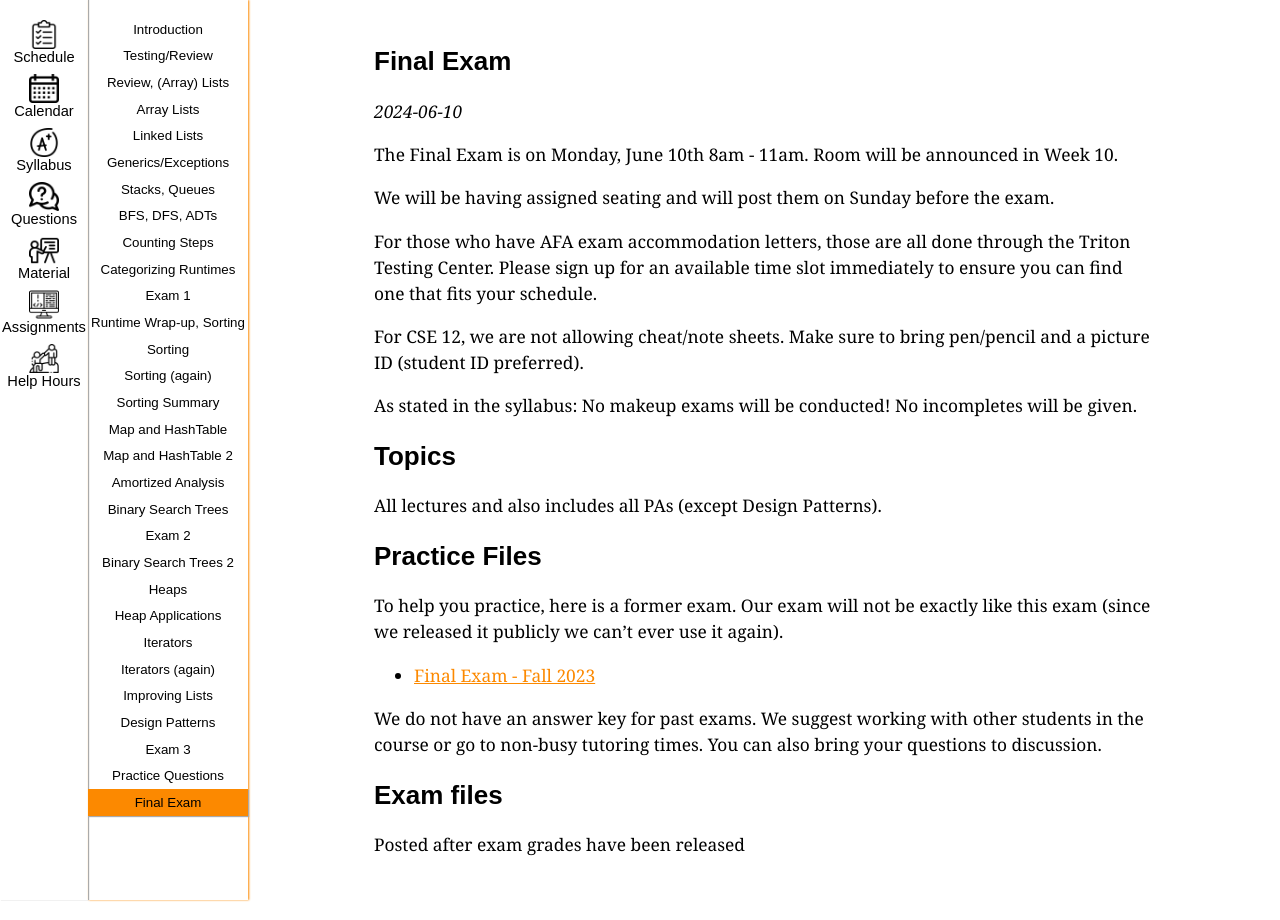
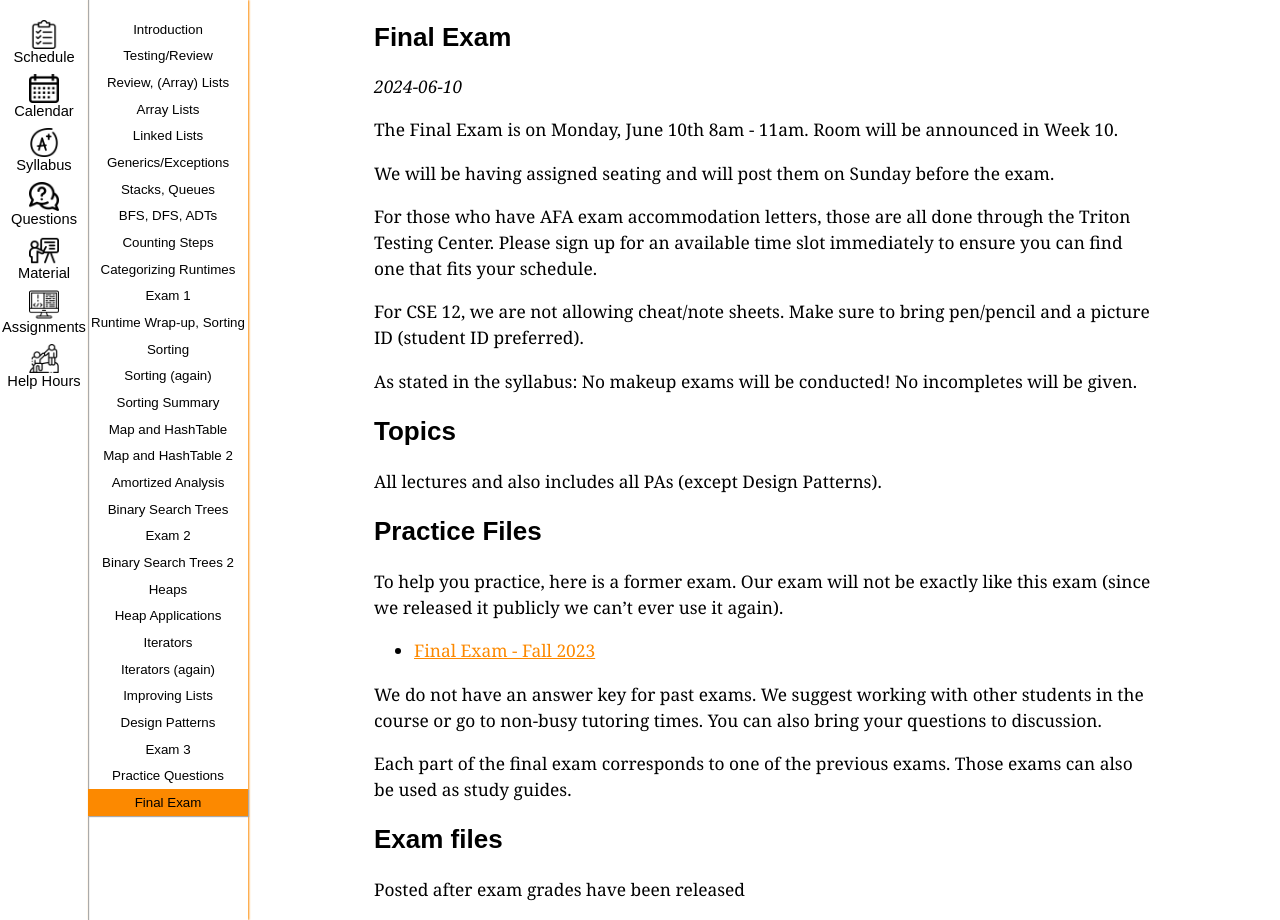
Before and after one commit to ucsd-cse12-sp24/ucsd-cse12-sp24.github.io, a Jekyll site: the page built from _lectures/final-exam.md, in a window 1280 px wide. Built offline with Jekyll 4.4.1, drawn with Linux system fonts in a browser that asks for light colours.

Commit message:
Update final-exam.md

```diff
--- a/_lectures/final-exam.md
+++ b/_lectures/final-exam.md
@@ -32,6 +32,8 @@ To help you practice, here is a former exam. Our exam will not be exactly like t
 
 We do not have an answer key for past exams. We suggest working with other students in the course or go to non-busy tutoring times. You can also bring your questions to discussion.
 
+Each part of the final exam corresponds to one of the previous exams. Those exams can also be used as study guides.
+
 ## Exam files
 
 Posted after exam grades have been released
```
